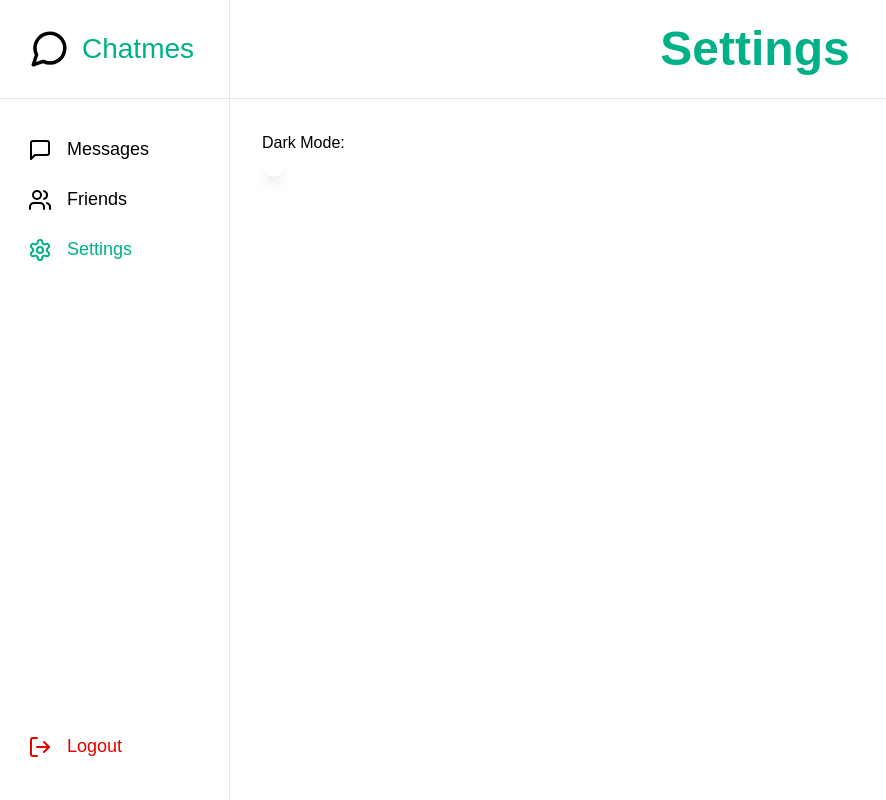
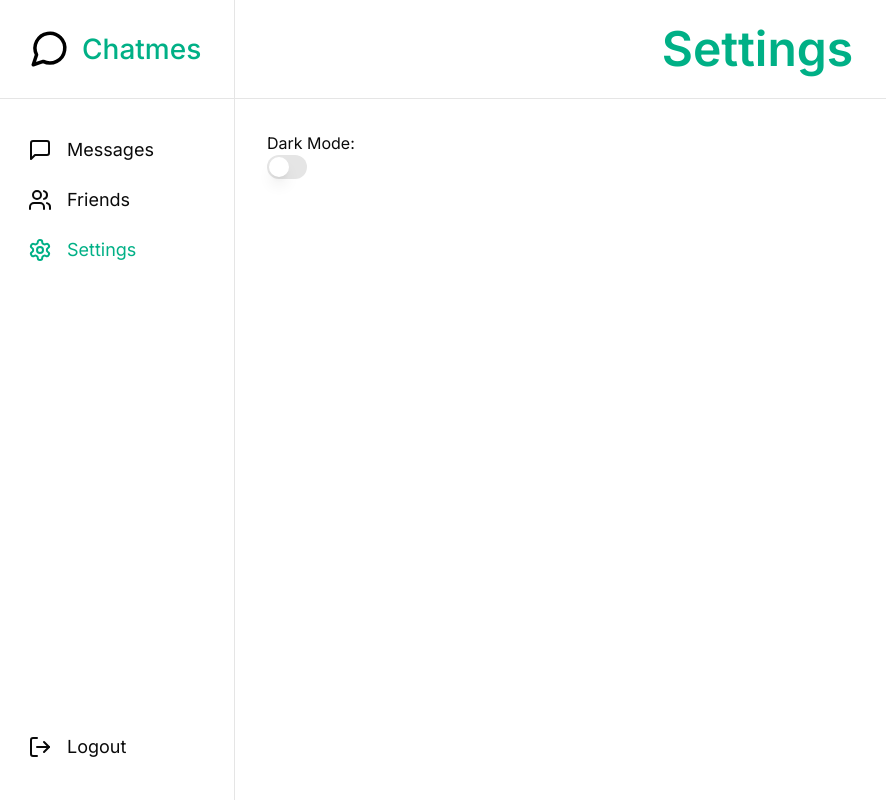
Before and after one commit to jacsonikowy/Chatmes, a Next.js app: page /settings in a window 1280 px wide. Shown: the whole page, without its empty margins (0-886 px from the left). Built offline with nearby package versions, Linux system fonts and the light colour scheme; no server answers; the database is empty; sample sign-in values are in the browser's storage; what pusher would draw is missing.

Commit message:
fix: properlly install shadcn/ui

```diff
--- a/app/globals.css
+++ b/app/globals.css
@@ -2,8 +2,80 @@
 @tailwind components;
 @tailwind utilities;
 @import url("https://fonts.googleapis.com/css2?family=Poppins&display=swap");
-* {
-  @apply font-poppins;
+
+@layer base {
+  :root {
+    --background: 0 0% 100%;
+    --foreground: 0 0% 3.9%;
+
+    --muted: 0 0% 96.1%;
+    --muted-foreground: 0 0% 45.1%;
+
+    --popover: 0 0% 100%;
+    --popover-foreground: 0 0% 3.9%;
+
+    --card: 0 0% 100%;
+    --card-foreground: 0 0% 3.9%;
+
+    --border: 0 0% 89.8%;
+    --input: 0 0% 89.8%;
+
+    --primary: 0 0% 9%;
+    --primary-foreground: 0 0% 98%;
+
+    --secondary: 0 0% 96.1%;
+    --secondary-foreground: 0 0% 9%;
+
+    --accent: 0 0% 96.1%;
+    --accent-foreground: 0 0% 9%;
+
+    --destructive: 0 84.2% 60.2%;
+    --destructive-foreground: 0 0% 98%;
+
+    --ring: 0 0% 63.9%;
+
+    --radius: 0.5rem;
+  }
+
+  .dark {
+    --background: 0 0% 3.9%;
+    --foreground: 0 0% 98%;
+
+    --muted: 0 0% 14.9%;
+    --muted-foreground: 0 0% 63.9%;
+
+    --popover: 0 0% 3.9%;
+    --popover-foreground: 0 0% 98%;
+
+    --card: 0 0% 3.9%;
+    --card-foreground: 0 0% 98%;
+
+    --border: 0 0% 14.9%;
+    --input: 0 0% 14.9%;
+
+    --primary: 0 0% 98%;
+    --primary-foreground: 0 0% 9%;
+
+    --secondary: 0 0% 14.9%;
+    --secondary-foreground: 0 0% 98%;
+
+    --accent: 0 0% 14.9%;
+    --accent-foreground: 0 0% 98%;
+
+    --destructive: 0 62.8% 30.6%;
+    --destructive-foreground: 0 85.7% 97.3%;
+
+    --ring: 0 0% 14.9%;
+  }
+}
+
+@layer base {
+  * {
+    @apply border-border;
+  }
+  body {
+    @apply bg-background text-foreground;
+  }
 }
 
 .primary {
@@ -15,7 +87,7 @@
 }
 
 .primaryText {
-  @apply bg-primary text-white text-[16px] py-[14px] px-[16px] min-h-[39px] rounded-xl border-2 border-white shadow-md;
+  @apply bg-primary dark:bg-black text-white text-[16px] py-[14px] px-[16px] min-h-[39px] rounded-xl border-2 border-white shadow-md;
 }
 
 .secondaryText {
--- a/package.json
+++ b/package.json
@@ -24,7 +24,7 @@
     "@upstash/redis": "^1.21.0",
     "autoprefixer": "10.4.14",
     "axios": "^1.4.0",
-    "class-variance-authority": "^0.6.0",
+    "class-variance-authority": "^0.6.1",
     "clsx": "^1.2.1",
     "date-fns": "^2.30.0",
     "encoding": "^0.1.13",
--- a/tailwind.config.js
+++ b/tailwind.config.js
@@ -1,30 +1,83 @@
 /** @type {import('tailwindcss').Config} */
 module.exports = {
-  darkMode: 'class',
+  darkMode: ["class"],
   content: [
-    './pages/**/*.{js,ts,jsx,tsx,mdx}',
-    './components/**/*.{js,ts,jsx,tsx,mdx}',
-    './app/**/*.{js,ts,jsx,tsx,mdx}',
-  ],
+    './pages/**/*.{ts,tsx}',
+    './components/**/*.{ts,tsx}',
+    './app/**/*.{ts,tsx}',
+    './src/**/*.{ts,tsx}',
+	],
   theme: {
+    container: {
+      center: true,
+      padding: "2rem",
+      screens: {
+        "2xl": "1400px",
+      },
+    },
     extend: {
-      backgroundImage: {
-        'gradient-radial': 'radial-gradient(var(--tw-gradient-stops))',
-        'gradient-conic':
-          'conic-gradient(from 180deg at 50% 50%, var(--tw-gradient-stops))',
+      colors: {
+        border: "hsl(var(--border))",
+        input: "hsl(var(--input))",
+        ring: "hsl(var(--ring))",
+        background: "hsl(var(--background))",
+        foreground: "hsl(var(--foreground))",
+        primary: {
+          DEFAULT: "hsl(var(--primary))",
+          foreground: "hsl(var(--primary-foreground))",
+        },
+        secondary: {
+          DEFAULT: "hsl(var(--secondary))",
+          foreground: "hsl(var(--secondary-foreground))",
+        },
+        destructive: {
+          DEFAULT: "hsl(var(--destructive))",
+          foreground: "hsl(var(--destructive-foreground))",
+        },
+        muted: {
+          DEFAULT: "hsl(var(--muted))",
+          foreground: "hsl(var(--muted-foreground))",
+        },
+        accent: {
+          DEFAULT: "hsl(var(--accent))",
+          foreground: "hsl(var(--accent-foreground))",
+        },
+        popover: {
+          DEFAULT: "hsl(var(--popover))",
+          foreground: "hsl(var(--popover-foreground))",
+        },
+        card: {
+          DEFAULT: "hsl(var(--card))",
+          foreground: "hsl(var(--card-foreground))",
+        },
+      },
+      borderRadius: {
+        lg: "var(--radius)",
+        md: "calc(var(--radius) - 2px)",
+        sm: "calc(var(--radius) - 4px)",
+      },
+      keyframes: {
+        "accordion-down": {
+          from: { height: 0 },
+          to: { height: "var(--radix-accordion-content-height)" },
+        },
+        "accordion-up": {
+          from: { height: "var(--radix-accordion-content-height)" },
+          to: { height: 0 },
+        },
+      },
+      animation: {
+        "accordion-down": "accordion-down 0.2s ease-out",
+        "accordion-up": "accordion-up 0.2s ease-out",
       },
       backgroundColor: {
-        'primary': '#00B086'
+        'primary': '#00b086'
       },
       textColor: {
-        'primary': '#00B086',
-        'secondary': '#8C8C8C',
-        'danger': '#E70000'
-      },
-      fontFamily: {
-        'poppins': ["Poppins", 'sans-serif']
+        'primary': '#00b086'
       }
+
     },
   },
-  plugins: [require('@tailwindcss/forms')],
+  plugins: [require("tailwindcss-animate"), require("@tailwindcss/forms")],
 }
```
Also changed, not shown: components.json (added), 1 other file (tests, documents, lock files or other folders).
